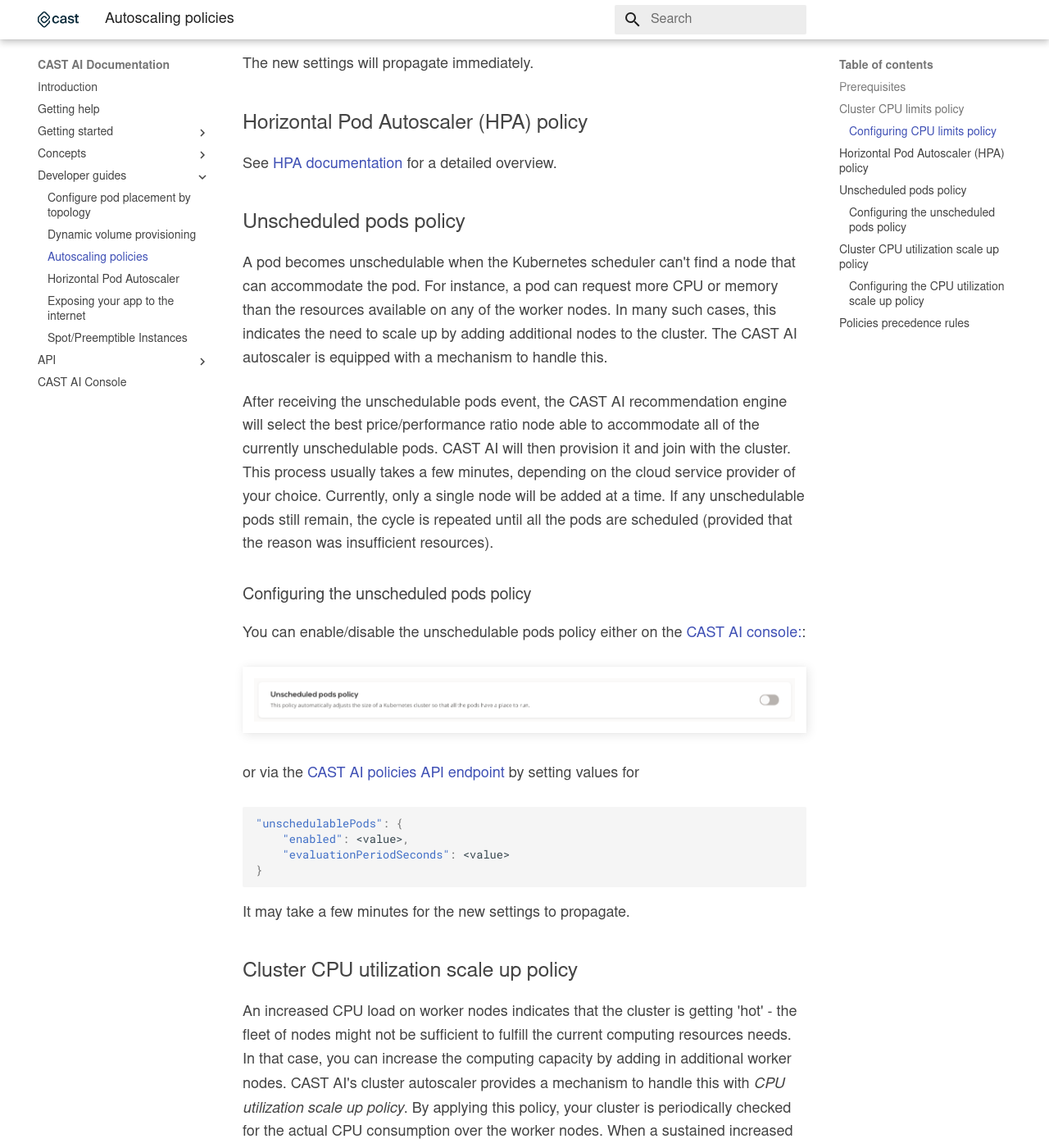
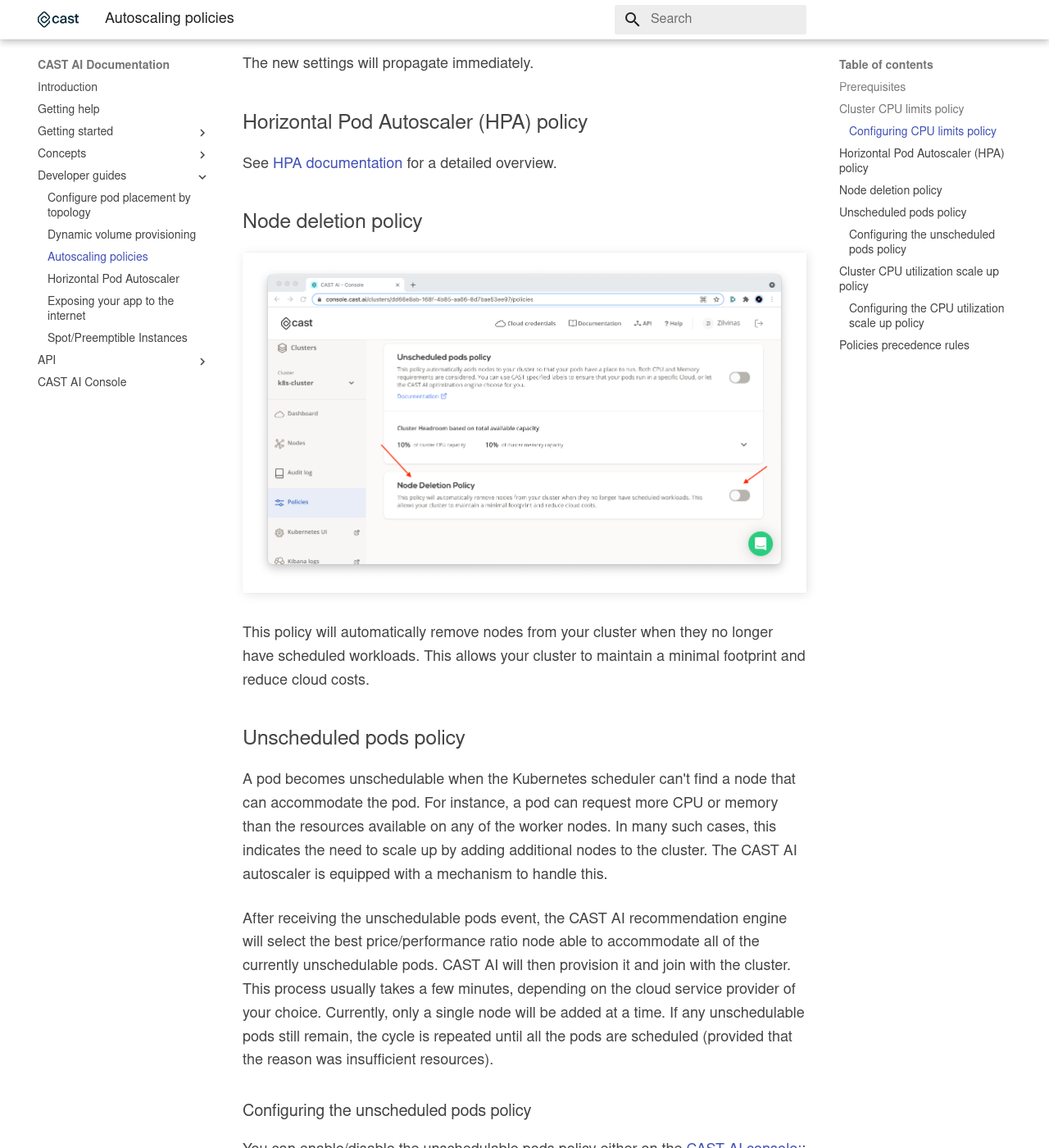
Before and after one commit to castai/docs, an MkDocs documentation site: the page built from docs/guides/autoscaling-policies.md, in a window 1280 px wide and 1400 px high, scrolled down 1591 px. Shown: the whole window at 82% size. Built offline with MkDocs 1.6.1 and Material for MkDocs 9.7.7, drawn with Linux system fonts in a browser that asks for light colours; some web fonts are replaced.

Commit message:
policies: basic documentation for  node deletion policy (#51)
* feat(docs): basic docs of node deletion policy

* feat(docs): update image

* chore: spacing

* chore: update policy precedende list

```diff
--- a/docs/guides/autoscaling-policies.md
+++ b/docs/guides/autoscaling-policies.md
@@ -46,6 +46,13 @@
 ## Horizontal Pod Autoscaler (HPA) policy
 
 See [HPA documentation](pod-autoscaler/hpa.md) for a detailed overview.
+
+## Node deletion policy
+
+![](autoscaling-policies/node_deletion_policy.png)
+
+This policy will automatically remove nodes from your cluster when they no longer have scheduled workloads.
+This allows your cluster to maintain a minimal footprint and reduce cloud costs.
 
 ## Unscheduled pods policy
 
@@ -123,4 +130,5 @@
 * [Cluster CPU limits policy](#cluster-cpu-limits-policy)
 * [Horizontal Pod Autoscaler (HPA) policy](#horizontal-pod-autoscaler-hpa-policy)
 * [Unscheduled pods policy](#unscheduled-pods-policy)
+* [Node deletion policy](#node-deletion-policy)
 * [Cluster CPU utilization scale up policy](#cluster-cpu-utilization-scale-up-policy)
```
Also changed, not shown: docs/guides/autoscaling-policies/node_deletion_policy.png (added).
